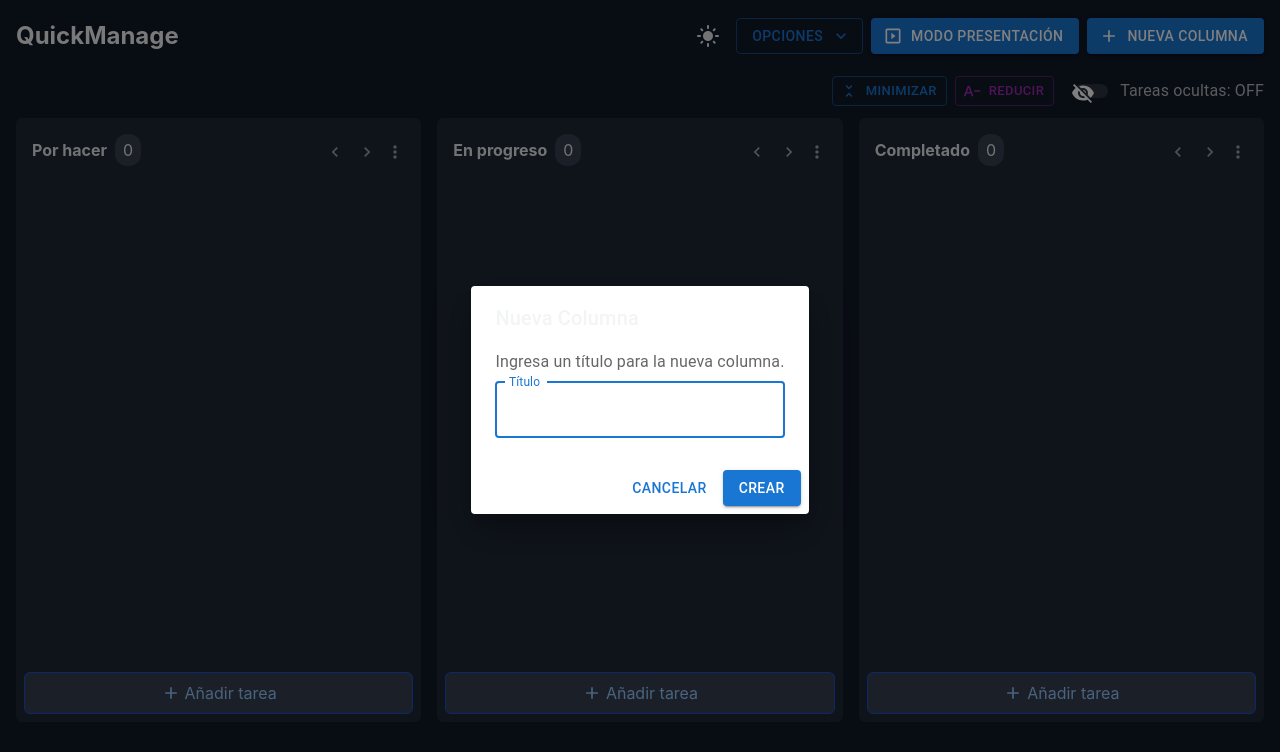
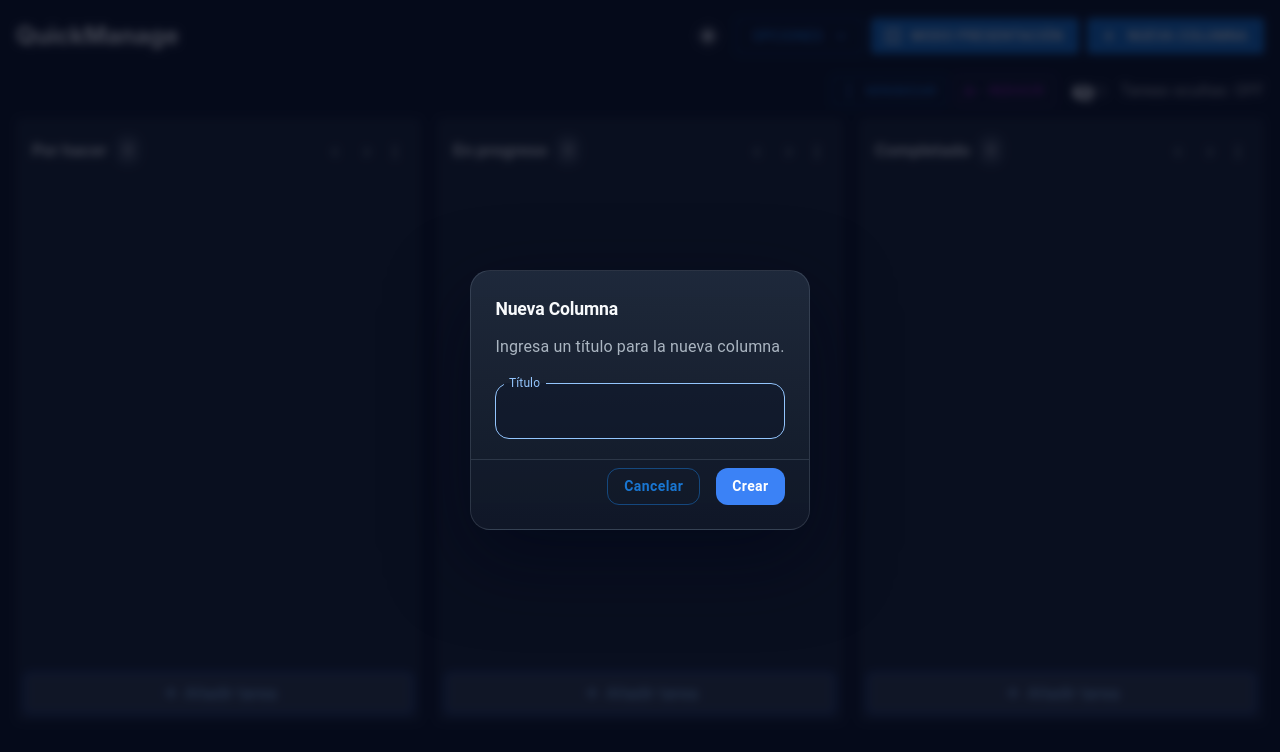
Before and after one commit to Lersgeeb/quick-manage, a React (Vite) app: page / in a window 1280 px wide. Both pictures are taken after a click on the button "NUEVA COLUMNA". Shown: the top 752 px of the page. Built offline with nearby package versions, Linux system fonts and the light colour scheme.

Commit message:
Refactor dialog components to utilize centralized styling and improve dark mode support

```diff
--- a/src/components/Board.tsx
+++ b/src/components/Board.tsx
@@ -29,6 +29,16 @@ import UnfoldMoreIcon from '@mui/icons-material/UnfoldMore';
 import TextDecreaseIcon from '@mui/icons-material/TextDecrease';
 import TextIncreaseIcon from '@mui/icons-material/TextIncrease';
 import Tooltip from '@mui/material/Tooltip';
+import {
+  getDialogActionsSx,
+  getDialogContentSx,
+  getDialogContentTextSx,
+  getDialogSx,
+  getDialogTextFieldSx,
+  getDialogTitleSx,
+  getPrimaryDialogButtonSx,
+  secondaryDialogButtonSx
+} from './dialogTheme';
 
 export const Board: React.FC = () => {
   const { darkMode } = useTheme();
@@ -367,10 +377,6 @@ export const Board: React.FC = () => {
   useEffect(() => {
     // This ensures minimization state is preserved between mode switches
     if (viewMode === 'presentation') {
-      // When switching to presentation mode, we need to ensure
-      // the minimizedTasks set correctly reflects all tasks
-      const currentColumns = getCurrentColumns();
-
       // Force a re-render to apply minimization states immediately
       setMinimizedTasks(prev => new Set([...prev]));
     }
@@ -568,15 +574,13 @@ export const Board: React.FC = () => {
       <Dialog
         open={isAddingColumn}
         onClose={() => setIsAddingColumn(false)}
-        PaperProps={{
-          className: darkMode ? 'bg-gray-800 text-gray-100' : ''
-        }}
+        sx={getDialogSx(darkMode)}
       >
-        <DialogTitle className={darkMode ? 'text-gray-100' : ''}>
+        <DialogTitle sx={getDialogTitleSx(darkMode)}>
           Nueva Columna {viewMode === 'presentation' ? 'de Presentación' : ''}
         </DialogTitle>
-        <DialogContent>
-          <DialogContentText className={darkMode ? 'text-gray-300' : ''}>
+        <DialogContent sx={getDialogContentSx(darkMode)}>
+          <DialogContentText sx={getDialogContentTextSx(darkMode)}>
             Ingresa un título para la nueva columna.
           </DialogContentText>
           <TextField
@@ -592,27 +596,14 @@ export const Board: React.FC = () => {
             onKeyPress={(e) => {
               if (e.key === 'Enter') handleAddColumn();
             }}
-            InputProps={{
-              className: darkMode ? 'text-gray-100' : ''
-            }}
-            InputLabelProps={{
-              className: darkMode ? 'text-gray-300' : ''
-            }}
-            sx={{
-              '.MuiOutlinedInput-notchedOutline': {
-                borderColor: darkMode ? 'rgba(255, 255, 255, 0.23)' : ''
-              },
-              '&:hover .MuiOutlinedInput-notchedOutline': {
-                borderColor: darkMode ? 'rgba(255, 255, 255, 0.5)' : ''
-              }
-            }}
+            sx={getDialogTextFieldSx(darkMode)}
           />
         </DialogContent>
-        <DialogActions>
-          <Button onClick={() => setIsAddingColumn(false)} className={darkMode ? 'text-gray-300' : ''}>
+        <DialogActions sx={getDialogActionsSx(darkMode)}>
+          <Button onClick={() => setIsAddingColumn(false)} variant="outlined" sx={secondaryDialogButtonSx}>
             Cancelar
           </Button>
-          <Button onClick={handleAddColumn} variant="contained" color="primary">
+          <Button onClick={handleAddColumn} variant="contained" color="primary" sx={getPrimaryDialogButtonSx(darkMode)}>
             Crear
           </Button>
         </DialogActions>
--- a/src/components/ImportExport.tsx
+++ b/src/components/ImportExport.tsx
@@ -19,6 +19,16 @@ import DialogContentText from '@mui/material/DialogContentText';
 import DialogTitle from '@mui/material/DialogTitle';
 import Snackbar from '@mui/material/Snackbar';
 import Alert from '@mui/material/Alert';
+import { useTheme } from '../contexts/ThemeContext';
+import {
+  dangerDialogButtonSx,
+  getDialogActionsSx,
+  getDialogContentSx,
+  getDialogContentTextSx,
+  getDialogSx,
+  getDialogTitleSx,
+  secondaryDialogButtonSx
+} from './dialogTheme';
 
 interface ImportExportProps {
   board: Board;
@@ -26,6 +36,7 @@ interface ImportExportProps {
 }
 
 export const ImportExport: React.FC<ImportExportProps> = ({ board, filteredTasks }) => {
+  const { darkMode } = useTheme();
   const { exportBoard, exportTasksCsv, importBoard } = useImportExport();
   const { clearBoard, saveBoard, loadBoard } = useStorage();
 
@@ -178,16 +189,19 @@ export const ImportExport: React.FC<ImportExportProps> = ({ board, filteredTasks
       <Dialog
         open={isDeleteDialogOpen}
         onClose={() => setIsDeleteDialogOpen(false)}
+        sx={getDialogSx(darkMode)}
       >
-        <DialogTitle>Eliminar tablero</DialogTitle>
-        <DialogContent>
-          <DialogContentText>
+        <DialogTitle sx={getDialogTitleSx(darkMode)}>Eliminar tablero</DialogTitle>
+        <DialogContent sx={getDialogContentSx(darkMode)}>
+          <DialogContentText sx={getDialogContentTextSx(darkMode)}>
             ¿Estás seguro de que quieres eliminar el tablero? Esta acción no se puede deshacer.
           </DialogContentText>
         </DialogContent>
-        <DialogActions>
-          <Button onClick={() => setIsDeleteDialogOpen(false)}>Cancelar</Button>
-          <Button onClick={handleClearBoard} color="error" variant="contained">
+        <DialogActions sx={getDialogActionsSx(darkMode)}>
+          <Button onClick={() => setIsDeleteDialogOpen(false)} variant="outlined" sx={secondaryDialogButtonSx}>
+            Cancelar
+          </Button>
+          <Button onClick={handleClearBoard} color="error" variant="contained" sx={dangerDialogButtonSx}>
             Eliminar
           </Button>
         </DialogActions>
--- a/src/components/TaskFormModal.tsx
+++ b/src/components/TaskFormModal.tsx
@@ -5,6 +5,7 @@ import Dialog from '@mui/material/Dialog';
 import DialogContent from '@mui/material/DialogContent';
 import DialogTitle from '@mui/material/DialogTitle';
 import { useTheme } from '../contexts/ThemeContext';
+import { getDialogContentSx, getDialogSx, getDialogTitleSx } from './dialogTheme';
 
 interface TaskFormModalProps {
   open: boolean;
@@ -34,14 +35,12 @@ export const TaskFormModal: React.FC<TaskFormModalProps> = ({
       onClose={onClose}
       maxWidth="sm"
       fullWidth
-      PaperProps={{
-        className: darkMode ? 'bg-gray-800 text-gray-100' : 'bg-white text-gray-900'
-      }}
+      sx={getDialogSx(darkMode)}
     >
-      <DialogTitle className={darkMode ? 'text-gray-100 bg-gray-800' : 'text-gray-900 bg-white'}>
+      <DialogTitle sx={getDialogTitleSx(darkMode)}>
         {task ? 'Editar Tarea' : 'Nueva Tarea'}
       </DialogTitle>
-      <DialogContent className={darkMode ? 'bg-gray-800' : 'bg-white'}>
+      <DialogContent sx={getDialogContentSx(darkMode)}>
         <TaskForm
           task={task}
           onSubmit={handleSubmit}
--- /dev/null
+++ b/src/components/dialogTheme.ts
@@ -0,0 +1,135 @@
+import { SxProps, Theme } from '@mui/material/styles';
+
+const lightSurface = '#ffffff';
+const darkSurface = '#111827';
+const lightMutedSurface = '#f8fafc';
+const darkMutedSurface = '#1f2937';
+const lightBorder = 'rgba(15, 23, 42, 0.08)';
+const darkBorder = 'rgba(148, 163, 184, 0.2)';
+const accent = '#2563eb';
+
+export const getDialogSx = (darkMode: boolean): SxProps<Theme> => ({
+  '& .MuiBackdrop-root': {
+    backdropFilter: 'blur(4px)',
+    backgroundColor: darkMode ? 'rgba(2, 6, 23, 0.72)' : 'rgba(148, 163, 184, 0.28)'
+  },
+  '& .MuiPaper-root': {
+    backgroundColor: darkMode ? darkSurface : lightSurface,
+    color: darkMode ? '#f8fafc' : '#0f172a',
+    border: `1px solid ${darkMode ? darkBorder : lightBorder}`,
+    borderRadius: '20px',
+    boxShadow: darkMode
+      ? '0 28px 80px rgba(2, 6, 23, 0.55)'
+      : '0 28px 80px rgba(15, 23, 42, 0.18)',
+    backgroundImage: darkMode
+      ? 'linear-gradient(180deg, rgba(30, 41, 59, 0.96) 0%, rgba(17, 24, 39, 0.98) 100%)'
+      : 'linear-gradient(180deg, rgba(255, 255, 255, 0.98) 0%, rgba(248, 250, 252, 0.98) 100%)'
+  }
+});
+
+export const getDialogTitleSx = (darkMode: boolean): SxProps<Theme> => ({
+  px: 3,
+  pt: 3,
+  pb: 1.5,
+  fontSize: '1.1rem',
+  fontWeight: 700,
+  letterSpacing: '-0.01em',
+  color: darkMode ? '#f8fafc' : '#0f172a'
+});
+
+export const getDialogContentSx = (darkMode: boolean): SxProps<Theme> => ({
+  px: 3,
+  py: 2,
+  color: darkMode ? 'rgba(226, 232, 240, 0.92)' : '#334155'
+});
+
+export const getDialogContentTextSx = (darkMode: boolean): SxProps<Theme> => ({
+  mb: 2,
+  color: darkMode ? 'rgba(203, 213, 225, 0.82)' : '#475569'
+});
+
+export const getDialogActionsSx = (darkMode: boolean): SxProps<Theme> => ({
+  px: 3,
+  pb: 3,
+  pt: 1,
+  gap: 1,
+  borderTop: `1px solid ${darkMode ? darkBorder : lightBorder}`,
+  backgroundColor: darkMode ? 'rgba(15, 23, 42, 0.28)' : 'rgba(248, 250, 252, 0.8)'
+});
+
+export const getDialogTextFieldSx = (darkMode: boolean): SxProps<Theme> => ({
+  '& .MuiInputLabel-root': {
+    color: darkMode ? 'rgba(203, 213, 225, 0.78)' : '#64748b'
+  },
+  '& .MuiInputLabel-root.Mui-focused': {
+    color: darkMode ? '#93c5fd' : accent
+  },
+  '& .MuiOutlinedInput-root': {
+    color: darkMode ? '#f8fafc' : '#0f172a',
+    backgroundColor: darkMode ? 'rgba(15, 23, 42, 0.62)' : lightMutedSurface,
+    borderRadius: '14px',
+    '& fieldset': {
+      borderColor: darkMode ? 'rgba(148, 163, 184, 0.22)' : 'rgba(148, 163, 184, 0.3)'
+    },
+    '&:hover fieldset': {
+      borderColor: darkMode ? 'rgba(147, 197, 253, 0.45)' : 'rgba(37, 99, 235, 0.45)'
+    },
+    '&.Mui-focused fieldset': {
+      borderColor: darkMode ? '#93c5fd' : accent,
+      borderWidth: 1
+    }
+  }
+});
+
+export const getPrimaryDialogButtonSx = (darkMode: boolean): SxProps<Theme> => ({
+  borderRadius: '12px',
+  px: 2,
+  textTransform: 'none',
+  fontWeight: 600,
+  boxShadow: 'none',
+  backgroundColor: darkMode ? '#3b82f6' : accent,
+  '&:hover': {
+    boxShadow: 'none',
+    backgroundColor: darkMode ? '#2563eb' : '#1d4ed8'
+  }
+});
+
+export const secondaryDialogButtonSx: SxProps<Theme> = {
+  borderRadius: '12px',
+  px: 2,
+  textTransform: 'none',
+  fontWeight: 600,
+  boxShadow: 'none'
+};
+
+export const dangerDialogButtonSx: SxProps<Theme> = {
+  borderRadius: '12px',
+  px: 2,
+  textTransform: 'none',
+  fontWeight: 600,
+  boxShadow: 'none',
+  '&:hover': {
+    boxShadow: 'none'
+  }
+};
+
+export const getModalSectionSx = (darkMode: boolean): SxProps<Theme> => ({
+  borderRadius: '16px',
+  border: `1px solid ${darkMode ? darkBorder : lightBorder}`,
+  backgroundColor: darkMode ? 'rgba(15, 23, 42, 0.38)' : 'rgba(248, 250, 252, 0.92)',
+  p: 2
+});
+
+export const getModalDividerSx = (darkMode: boolean): SxProps<Theme> => ({
+  borderColor: darkMode ? darkBorder : lightBorder
+});
+
+export const getModalMutedTextSx = (darkMode: boolean): SxProps<Theme> => ({
+  color: darkMode ? 'rgba(203, 213, 225, 0.78)' : '#475569'
+});
+
+export const getModalInnerSurfaceSx = (darkMode: boolean): SxProps<Theme> => ({
+  backgroundColor: darkMode ? darkMutedSurface : lightMutedSurface,
+  border: `1px solid ${darkMode ? darkBorder : lightBorder}`,
+  borderRadius: '16px'
+});
```
Also changed, not shown: src/components/TaskDetailsModal.tsx (+45 -18 lines), src/components/TaskForm.tsx (+10 -9 lines).
